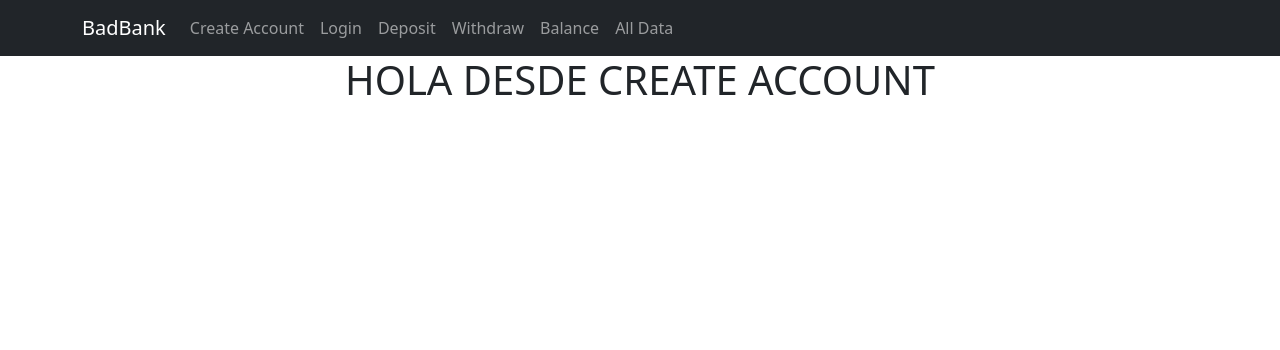
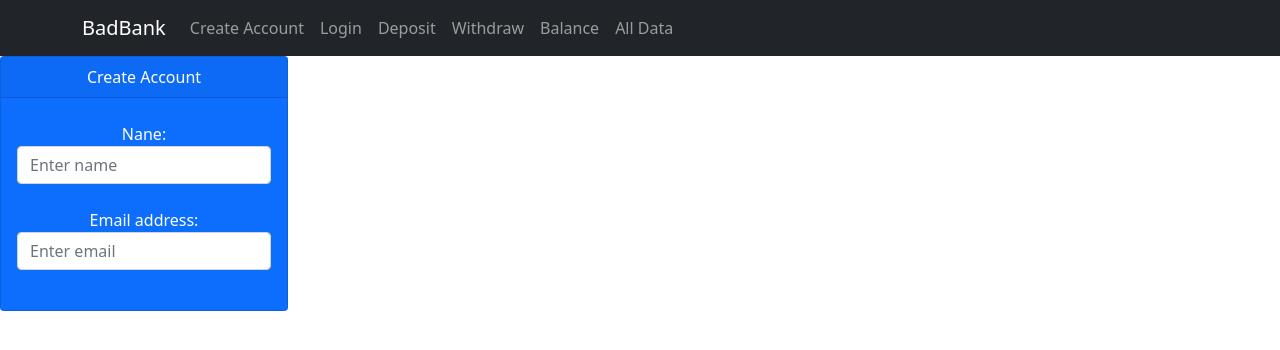
Before and after one commit to Oscartic/bank-app, a React (Create React App) app: page /create-account in a window 1280 px wide. Shown: the top 350 px of the page. Built offline with nearby package versions, Linux system fonts and the light colour scheme.

Commit message:
add and config create account data

```diff
--- a/src/pages/CreateAccount.js
+++ b/src/pages/CreateAccount.js
@@ -1,7 +1,52 @@
-import React from "react";
+import React, { useState, useContext } from "react";
+import UserContext from "../context/Users/UserContext";
+import CardBank from "../ui/Card";
+
 
 const CreateAccount = () => {
-    return(<h1>HOLA DESDE CREATE ACCOUNT </h1>)
+
+    const [show, setShow] = useState(true);
+    const [status, setStatus] = useState('');
+    const [name, setName] = useState('');
+    const [email, setEmail] = useState('');
+    const [password, setPassword] = useState('');
+
+    const context = useContext(UserContext)
+
+
+    return(
+        <CardBank
+            bgcolor="primary"
+            txtcolor="white"
+            status={status}
+            header="Create Account"
+            body={show ? (
+                <>
+                    Nane:<br />
+                    <input
+                        type="input"
+                        className="form-control"
+                        id="name"
+                        placeholder="Enter name"
+                        value={name}
+                        onChange={e => setName(e.currentTarget.value)}
+                    /><br />
+                    Email address:
+                    <input
+                        type="input"
+                        className="form-control"
+                        id="email"
+                        placeholder="Enter email"
+                        value={email}
+                        onChange={e => setEmail(e.currentTarget.value)}
+                    /><br />
+                </>
+                ) : (
+                <>
+                    <h3>HOLA</h3>
+                </>)}
+        />
+    )
 }
 
 export default CreateAccount;
```
